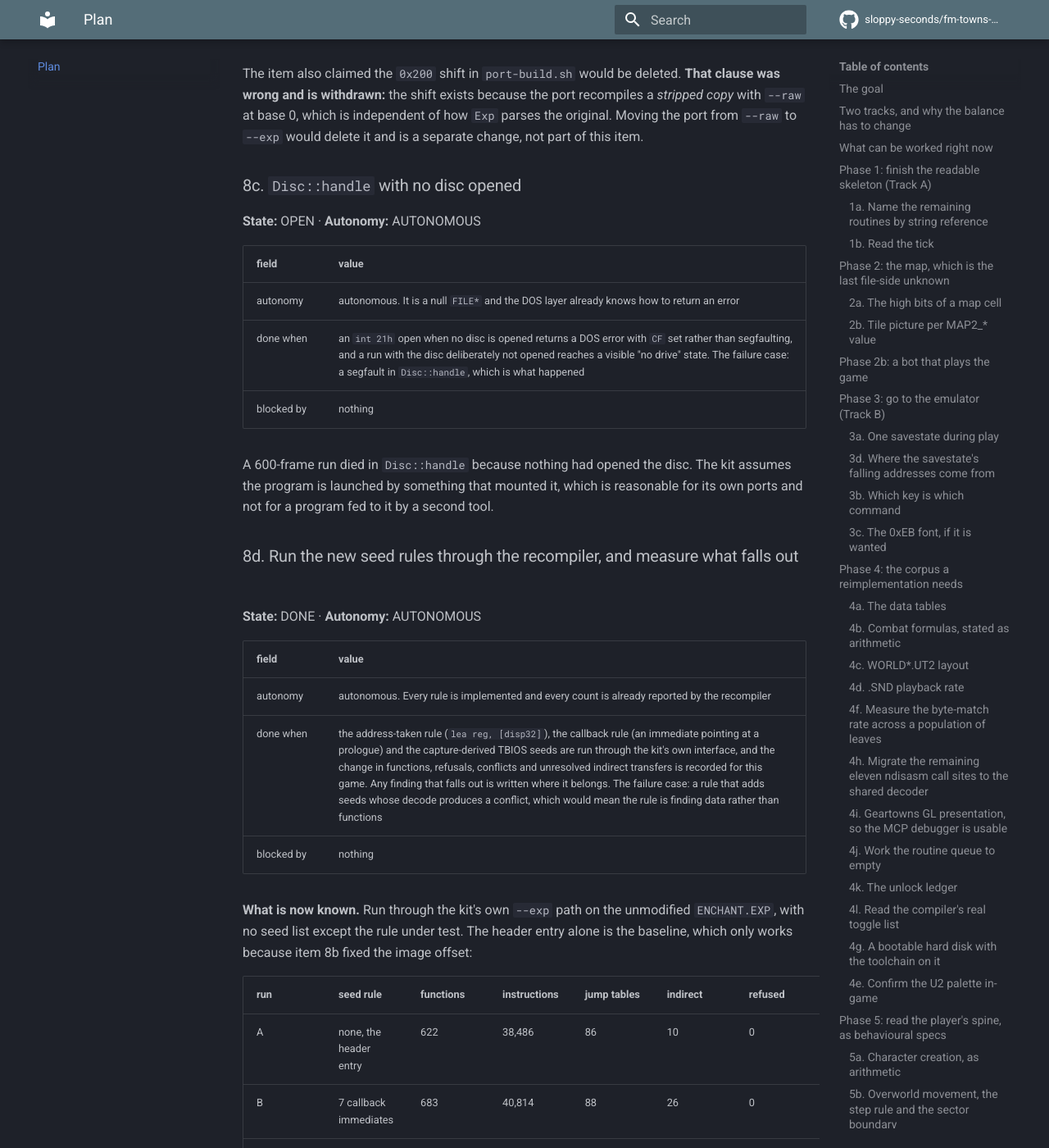
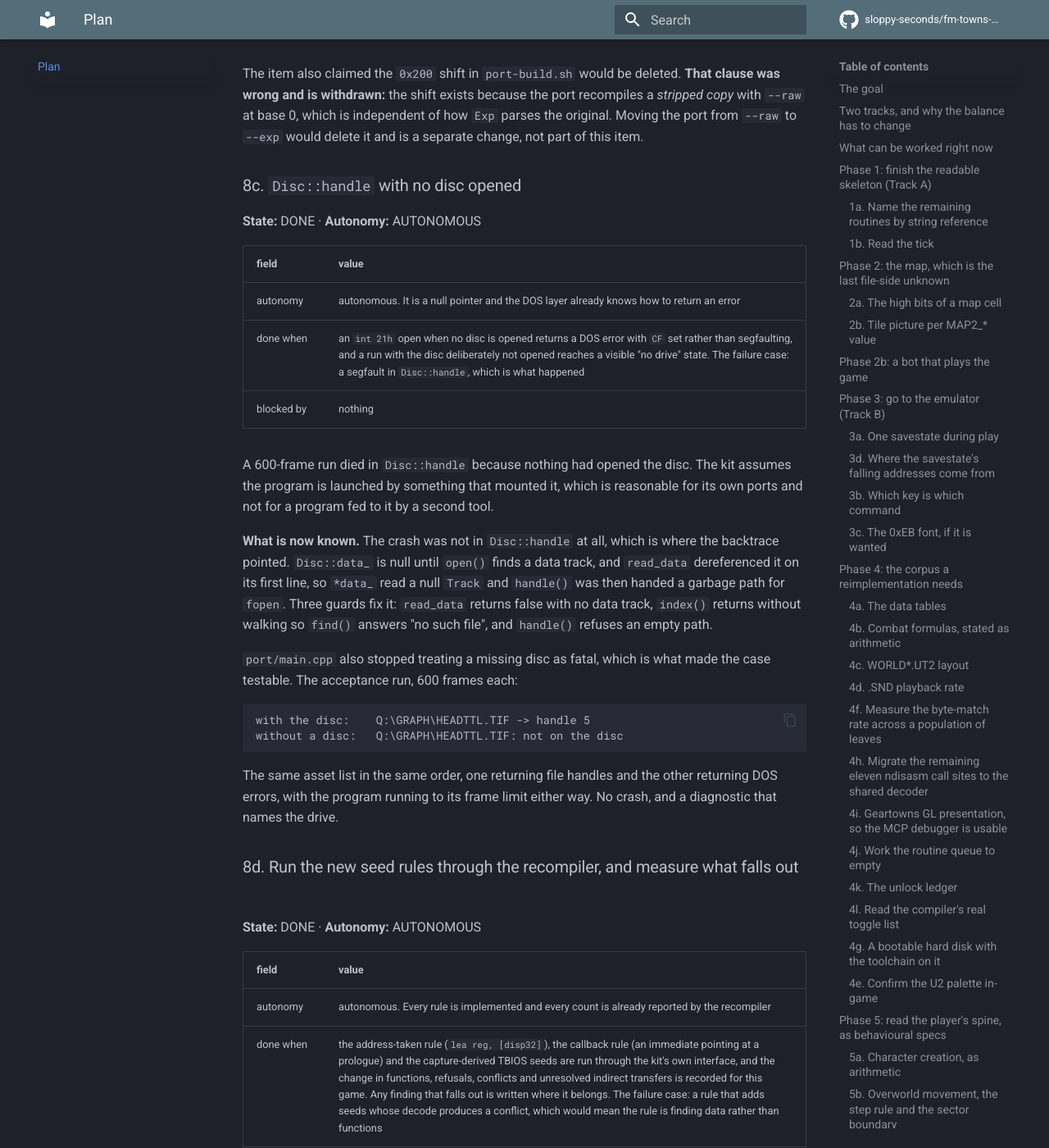
Before and after one commit to sloppy-seconds/fm-towns-ultima, an MkDocs documentation site: the page built from docs/plan.md, in a window 1280 px wide and 1400 px high, scrolled down 37197 px. Shown: the whole window at 82% size. Built offline with MkDocs 1.6.1 and Material for MkDocs 9.7.7, drawn with Linux system fonts in a browser that asks for light colours; comment, search, counter and statistics services are not loaded.

Commit message:
8c done: no disc gives a DOS error, and the crash was not where the backtrace said
The backtrace pointed at Disc::handle, but the null was Disc::data_, which stays null until
open() finds a data track. read_data dereferenced it on its first line, so *data_ read a
null Track and handle() was handed a garbage path for fopen.

Three guards: read_data returns false with no data track, index() returns without walking so
find() answers "no such file", and handle() refuses an empty path.

port/main.cpp stopped treating a missing disc as fatal, which is what made the case testable
at all. Acceptance run, 600 frames each:

  with the disc:   Q:\GRAPH\HEADTTL.TIF -> handle 5
  without a disc:  Q:\GRAPH\HEADTTL.TIF: not on the disc

Same asset list, same order, one returning handles and the other DOS errors, and the program
runs to its frame limit in both cases.

````diff
--- a/docs/plan.md
+++ b/docs/plan.md
@@ -1253,17 +1253,34 @@ separate change, not part of this item.
 
 ### 8c. `Disc::handle` with no disc opened
 
-**State:** OPEN · **Autonomy:** AUTONOMOUS
+**State:** DONE · **Autonomy:** AUTONOMOUS
 
 | field | value |
 |---|---|
-| autonomy | autonomous. It is a null `FILE*` and the DOS layer already knows how to return an error |
+| autonomy | autonomous. It is a null pointer and the DOS layer already knows how to return an error |
 | done when | an `int 21h` open when no disc is opened returns a DOS error with `CF` set rather than segfaulting, and a run with the disc deliberately not opened reaches a visible "no drive" state. The failure case: a segfault in `Disc::handle`, which is what happened |
 | blocked by | nothing |
 
 A 600-frame run died in `Disc::handle` because nothing had opened the disc. The kit assumes the program is
 launched by something that mounted it, which is reasonable for its own ports and not for a program fed to it by
 a second tool.
+
+**What is now known.** The crash was not in `Disc::handle` at all, which is where the backtrace pointed.
+`Disc::data_` is null until `open()` finds a data track, and `read_data` dereferenced it on its first line, so
+`*data_` read a null `Track` and `handle()` was then handed a garbage path for `fopen`. Three guards fix it:
+`read_data` returns false with no data track, `index()` returns without walking so `find()` answers "no such
+file", and `handle()` refuses an empty path.
+
+`port/main.cpp` also stopped treating a missing disc as fatal, which is what made the case testable. The
+acceptance run, 600 frames each:
+
+```
+with the disc:    Q:\GRAPH\HEADTTL.TIF -> handle 5
+without a disc:   Q:\GRAPH\HEADTTL.TIF: not on the disc
+```
+
+The same asset list in the same order, one returning file handles and the other returning DOS errors, with the
+program running to its frame limit either way. No crash, and a diagnostic that names the drive.
 
 ### 8d. Run the new seed rules through the recompiler, and measure what falls out
 
````
Also changed, not shown: docs/recomp-plan.md (+3 -1 lines), 1 other file.
